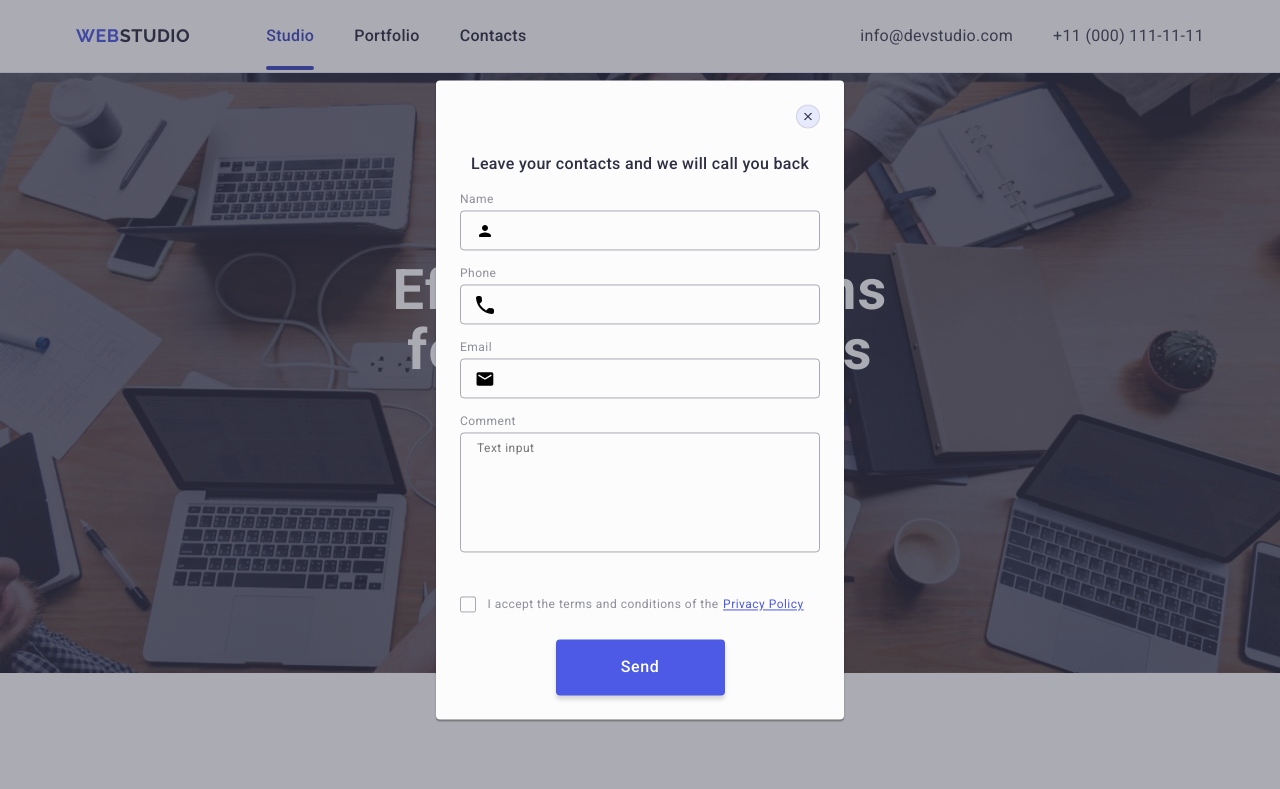
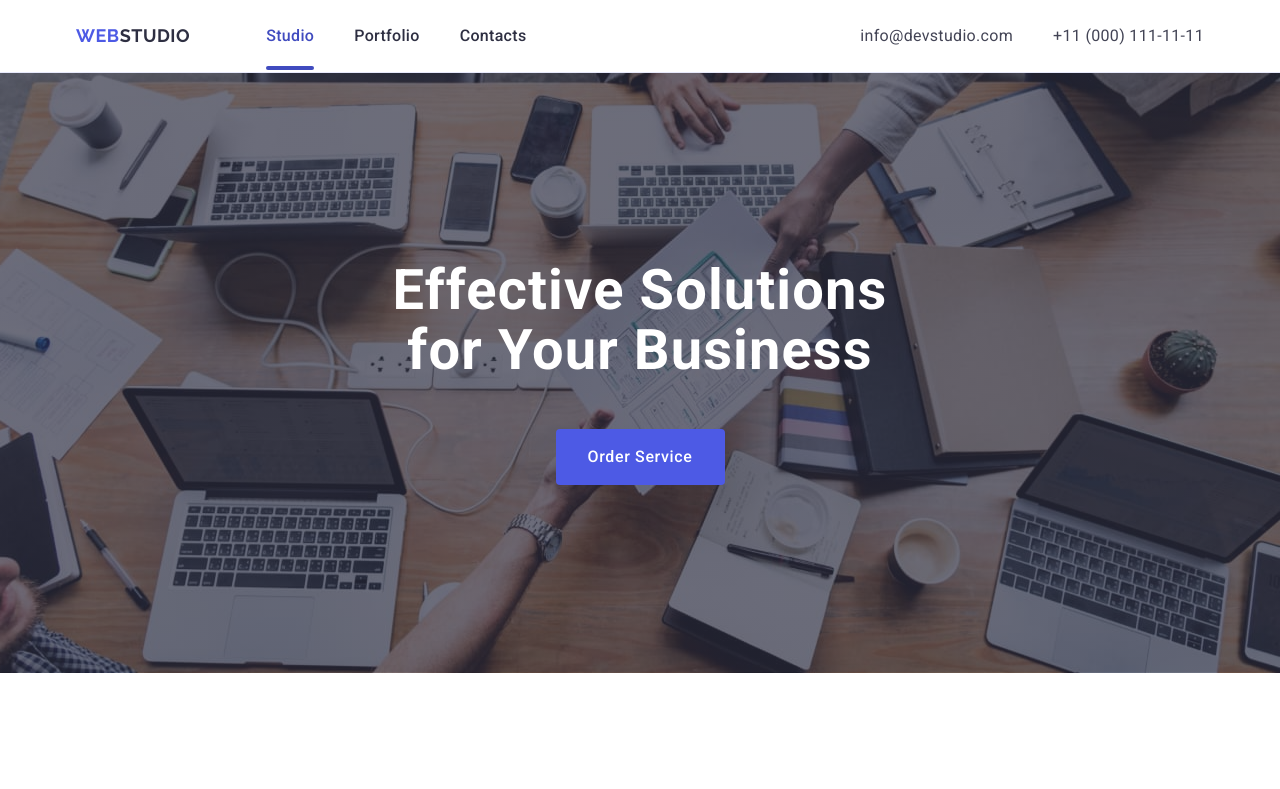
Before and after one commit to adunbiale/goit-markup-hw-05, a plain HTML site: page index.html in a window 1280 px wide. Shown: the top 789 px of the page. Drawn offline with nearby package versions, Linux system fonts and the light colour scheme.

Commit message:
correct mistakes #6

```diff
--- a/css/styles.css
+++ b/css/styles.css
@@ -584,8 +584,8 @@ margin-left: 16px;
     height: 100%;
     top: 0;
     left: 0;
-    /* opacity: 0;
-    visibility: hidden; */
+    opacity: 0;
+    visibility: hidden;
     position: none;
     transition:
     opacity 250ms cubic-bezier(0.4, 0, 0.2, 1),
@@ -700,8 +700,8 @@ margin-left: 16px;
 .modal-icon {
     position: absolute;
     left: 16px;
-    top: 35%;
-    transform: translateY(-35%);
+    top: 50%;
+    transform: translateY(-50%);
     transition: fill 250ms
     cubic-bezier(0.4, 0, 0.2, 1);
 }
--- a/index.html
+++ b/index.html
@@ -549,7 +549,7 @@
     </footer>
 
 
-    <div class="modal-overlay is-open">
+    <div class="modal-overlay">
       <div class="modal">
         <button type="button" class="modal-close-btn">
           <svg class="modal-close-icon" width="8" height="8">
@@ -616,7 +616,7 @@
                 rel="noopener noreferrer"
                 class="privacy-policy-link"> Privacy Policy
                 </a>
-              </label>
+                </label>
 
           </div>
 
```
